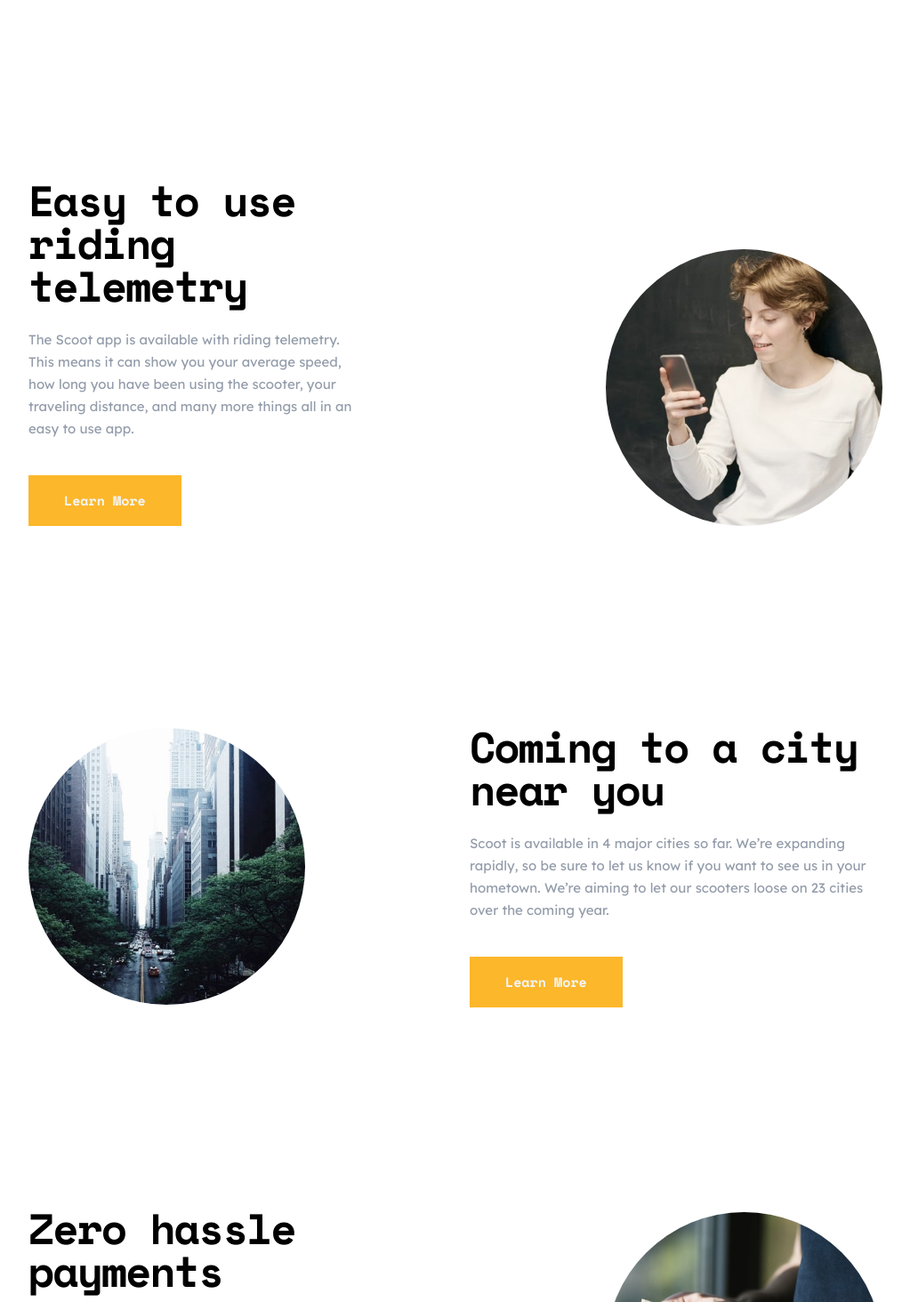
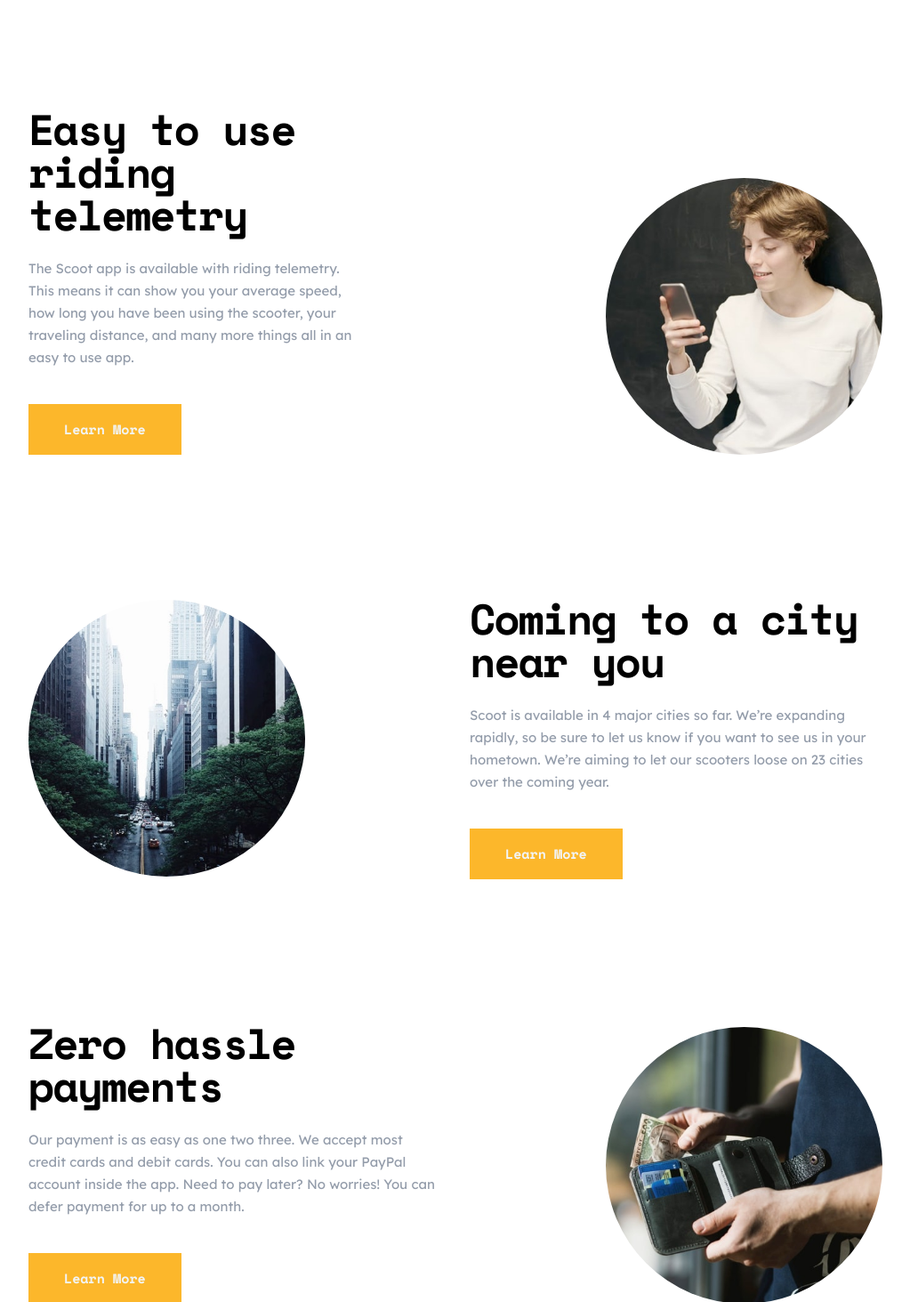
Before and after one commit to lastiwan89/scott-web-app, a Next.js app: page / in a window 1280 px wide. Shown: the part 1187-2650 px from the top of the page at 89% size, without its empty margins (128-1151 px from the left). Built offline with nearby package versions, Linux system fonts and the light colour scheme.

Commit message:
fix some bug

```diff
--- a/src/app/page.tsx
+++ b/src/app/page.tsx
@@ -51,9 +51,9 @@ export default function Home() {
       </section>
 
       {/* ease to use section */}
-      <section className="flex flex-col gap-8 px-8 pb-24 pt-2 md:px-24 lg:gap-40 lg:px-40">
+      <section className="-mt-10 flex flex-col gap-14 px-8 pb-24 md:px-24 lg:gap-40 lg:px-40">
         {/* source fixed */}
-        <div className="flex flex-col items-center gap-8 py-8 lg:grid lg:grid-cols-2 lg:place-content-center lg:gap-56">
+        <div className="flex flex-col items-center gap-8 lg:grid lg:grid-cols-2 lg:place-content-center lg:gap-56">
           <div className="lg:order-last lg:place-self-end">
             <Image
               className="rounded-full"
@@ -80,7 +80,7 @@ export default function Home() {
           </div>
         </div>
 
-        <div className="flex flex-col items-center gap-8 py-8 lg:grid lg:grid-cols-2">
+        <div className="flex flex-col items-center gap-8 lg:grid lg:grid-cols-2">
           <div>
             <Image
               className="rounded-full"
@@ -107,7 +107,7 @@ export default function Home() {
           </div>
         </div>
 
-        <div className="flex flex-col items-center gap-8 py-8 lg:grid lg:grid-cols-2">
+        <div className="flex flex-col items-center gap-8 lg:grid lg:grid-cols-2">
           <div className="lg:order-last lg:place-self-end">
             <Image
               className="rounded-full"
```
